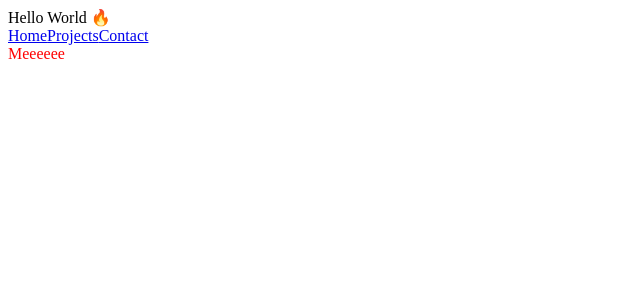
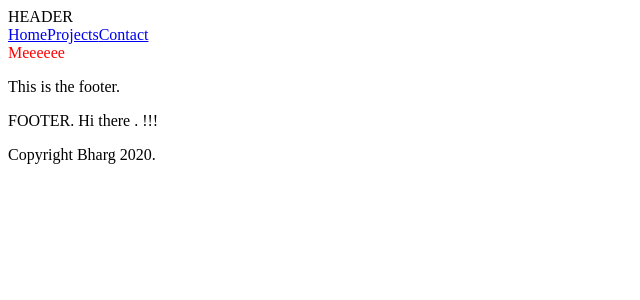
Before and after one commit to bhargysh/my-portfolio, a React app: page / in a window 1280 px wide. Shown: the top 300 px of the page, without its empty margins (0-640 px from the left). Built offline with nearby package versions, Linux system fonts and the light colour scheme; the HTML template or start-up script is replaced by a standard one.

Commit message:
Adds structure to app and meta tags

```diff
--- /dev/null
+++ b/client/src/Footer.jsx
@@ -0,0 +1,11 @@
+import React from "react";
+
+export const Footer = props => {
+  return (
+    <div>
+      <p>This is the footer.</p>
+      FOOTER. Hi there {props.name}. {props.children}!!!
+      <p>Copyright Bharg 2020.</p>
+    </div>
+  );
+};
--- /dev/null
+++ b/client/src/Header.jsx
@@ -0,0 +1,5 @@
+import React from "react";
+
+export const Header = () => {
+    return <div>HEADER</div>
+}
--- a/client/src/index.jsx
+++ b/client/src/index.jsx
@@ -1,6 +1,9 @@
 import React from "react";
 import ReactDOM from "react-dom";
 import { Routes } from "./routes.jsx";
+import { Header } from "./Header.jsx";
+import { Footer } from "./Footer.jsx";
+
 class App extends React.Component {
   constructor(props) {
     super(props);
@@ -8,8 +11,9 @@ class App extends React.Component {
   render() {
     return (
       <>
-        <div>Hello World 🔥</div>
+        <Header />
         <Routes />
+        <Footer />
       </>
     );
   }
```
Also changed, not shown: 4 other files (tests, documents, lock files or other folders).
